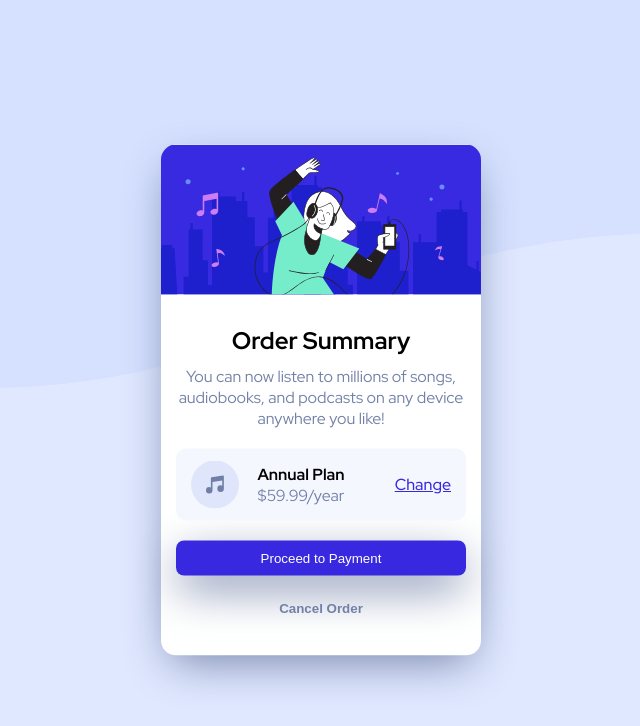
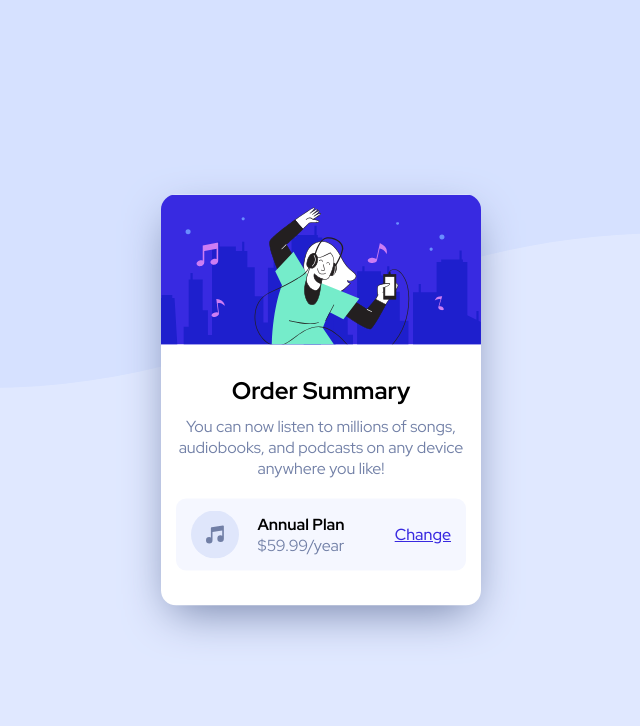
Before and after one commit to EveFer/practice-card, a plain HTML site: page index.html in a window 1280 px wide. Shown: the whole page, without its empty margins (319-959 px from the left). Drawn offline with Linux system fonts and the light colour scheme.

Commit message:
delete buttons

```diff
--- a/index.html
+++ b/index.html
@@ -28,8 +28,8 @@
         </div>
         <a href="#" class="card__change">Change</a>
       </section>
-      <button class="button button--payment">Proceed to Payment</button>
-      <button class="button button--cancel">Cancel Order</button>
+      <!-- <button class="button button--payment">Proceed to Payment</button>
+      <button class="button button--cancel">Cancel Order</button> -->
     </article>
   </body>
 </html>
```
